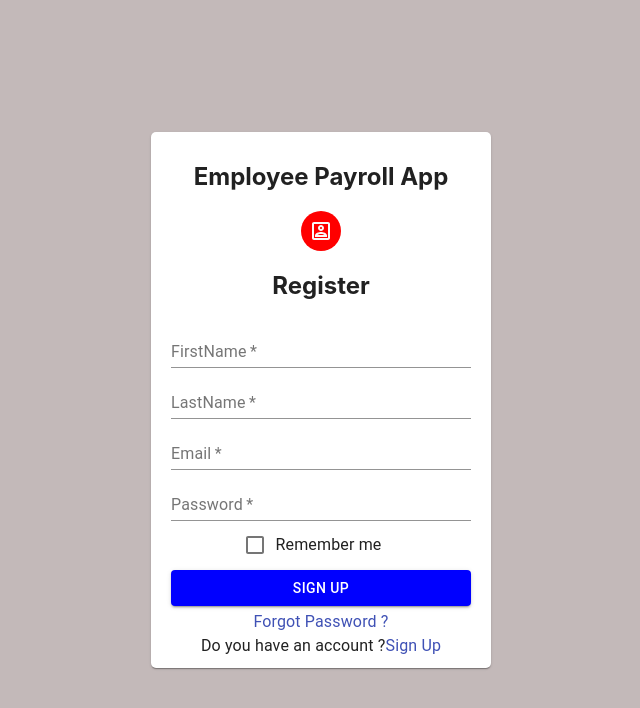
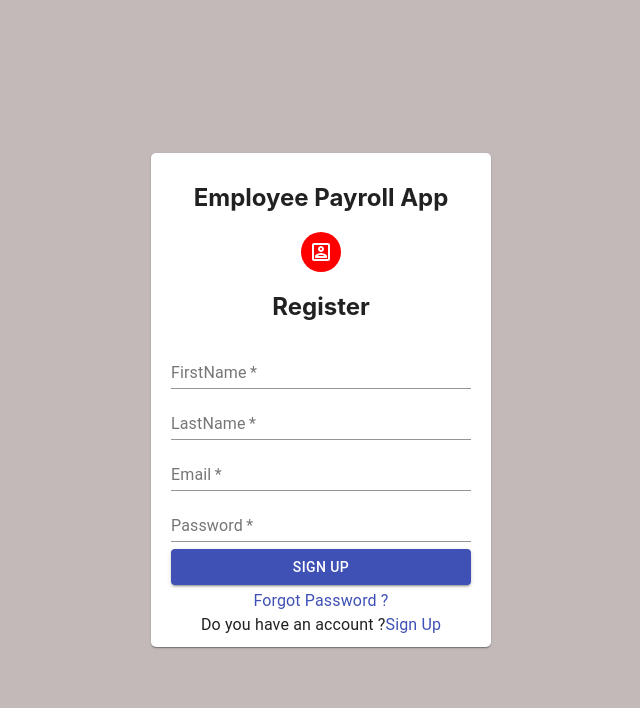
Before and after one commit to kajalpatil158/EmployeePayroll_FrontEnd, a React (Create React App) app: page / in a window 1280 px wide. Shown: the top 708 px of the page, without its empty margins (319-959 px from the left). Built offline with nearby package versions, Linux system fonts and the light colour scheme; no server answers.

Commit message:
refator: register code

```diff
--- a/src/pages/register.js
+++ b/src/pages/register.js
@@ -85,16 +85,8 @@ export const Register = () => {
                                 helperText={<ErrorMessage name='Password'>{msg =>
                                     <div style={{ color: 'red' }}>{msg}</div>}</ErrorMessage>}
                                 placeholder='Enter Password' type='password' fullWidth required />
-                            <FormControlLabel
-                                control={
-                                    <Field as={Checkbox}
-                                        name="checkedB"
-                                        color="primary"
-                                    />
-                                }
-                                label="Remember me"
-                            />
-                            <Button data-testid="button" className="btnstyle" type='submit' color='primary' fullWidth
+
+                            <Button data-testid="button" className="btnStyle" type='submit' color='primary' fullWidth
                                 variant='contained' disabled={props.isSubmitting}>
                                 {props.isSubmitting ? "Loading" : "Sign Up"}</Button>
                                 <Typography>
--- a/src/scss/register.scss
+++ b/src/scss/register.scss
@@ -20,7 +20,7 @@
     background-color: $color;
     margin: 10px 0;
   }
-  .btnstyle {
+  .btnStyle {
     margin: 4px 0;
   }
 }
```
